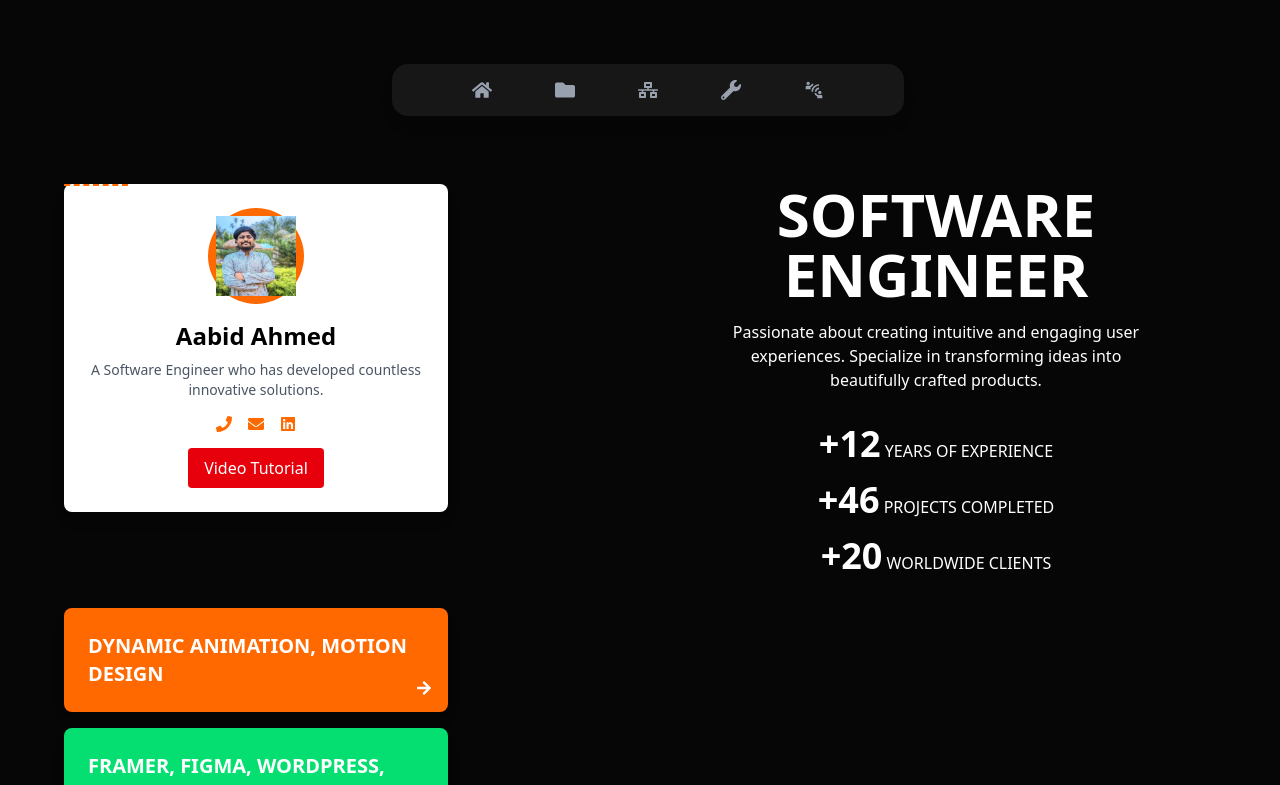
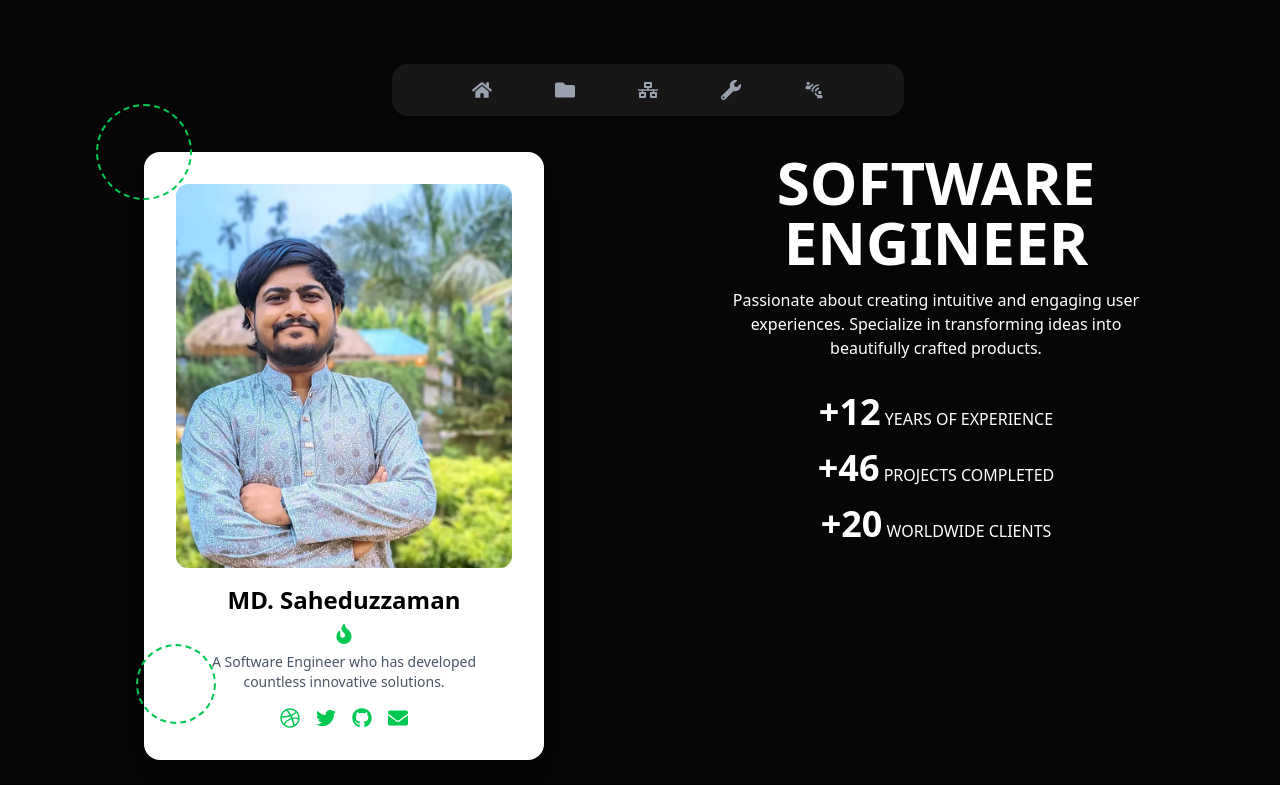
Before and after one commit to sahed009/portfolio-v2, a React (Vite) app: page / in a window 1280 px wide. Shown: the top 785 px of the page. Built offline with nearby package versions, Linux system fonts and the light colour scheme.

Commit message:
fixed profile card

```diff
--- a/src/components/Hero.jsx
+++ b/src/components/Hero.jsx
@@ -7,11 +7,11 @@ import SkillCards from "./SkillCards";
 const Hero = () => {
 	return (
 		<>
-			<div className="bg-[#060606] p-8 min-h-screen text-white">
+			<div className="bg-[#060606] p-8 text-white">
 				<div className="fixed z-50 top-8 left-0 right-0 max-w-lg mx-auto px-2 py-8 rounded-2xl">
 					<TopBar />
 				</div>
-				<div className="container mx-auto p-8 mt-30">
+				<div className="container mx-auto px-1 md:px-8 mt-30">
 					<div className="grid grid-cols-1 md:grid-cols-2 gap-8 items-start">
 						<ProfileCard />
 						<MainContent />
--- a/src/components/ProfileCard.jsx
+++ b/src/components/ProfileCard.jsx
@@ -1,31 +1,42 @@
-import { FaPhone, FaEnvelope, FaLinkedin } from "react-icons/fa";
-import profileImage from "../assets/profile.webp"; // Adjust path based on your assets folder
-
+import { FaFire } from "react-icons/fa";
+import { FaDribbble, FaTwitter, FaGithub, FaEnvelope } from "react-icons/fa";
+import profileImg from "../assets/profile.png";
 const ProfileCard = () => {
   return (
-		<div className="bg-white rounded-lg shadow-lg p-6 relative max-w-sm">
-			<div className="absolute top-0 left-0 w-16 h-0.5 border-t-2 border-dashed border-orange-500"></div>
-			<div className="flex flex-col items-center">
-				<div className="w-24 h-24 rounded-full bg-orange-500 flex items-center justify-center mb-4 border-2 border-dashed border-orange-500">
+    <div className=" flex items-center justify-center  px-4 md:px-20">
+      <div className="bg-white text-center rounded-2xl p-8 w-full relative shadow-xl">
+        {/* Curved Dotted Line Top Left */}
+        <div className="absolute top-0 left-0 w-24 h-24 rounded-full border-2 border-dashed border-green-500 transform -translate-x-1/2 -translate-y-1/2"></div>
+
+        {/* Profile Image */}
         <img
-						src={profileImage}
-						alt="Profile"
-						className="w-20 h-20"
+          src={profileImg}
+          alt="MD. Saheduzzaman"
+          className="rounded-xl w-full md:h-96 p-0 object-cover"
         />
+
+        {/* Name */}
+        <h2 className="text-2xl font-bold mt-4 text-black">MD. Saheduzzaman</h2>
+
+        {/* Fire Icon */}
+        <div className="my-2 relative">
+          <FaFire className="text-green-500 text-xl mx-auto" />
+          {/* Curved Dotted Line Bottom Left */}
+          <div className="absolute -left-10 bottom-0 w-20 h-20 border-2 border-dashed border-green-500 rounded-full transform rotate-90 origin-bottom-left"></div>
         </div>
-				<h2 className="text-2xl font-bold text-black">Aabid Ahmed</h2>
-				<p className="text-gray-600 text-center mt-2 text-sm">
-					A Software Engineer who has developed countless innovative
-					solutions.
+
+        {/* Description */}
+        <p className="text-gray-600 text-sm px-2">
+          A Software Engineer who has developed countless innovative solutions.
         </p>
-				<div className="flex space-x-4 mt-4">
-					<FaPhone className="text-orange-500 hover:text-orange-600" />
-					<FaEnvelope className="text-orange-500 hover:text-orange-600" />
-					<FaLinkedin className="text-orange-500 hover:text-orange-600" />
+
+        {/* Social Icons */}
+        <div className="flex justify-center gap-4 mt-4 text-green-500 text-xl">
+          <FaDribbble />
+          <FaTwitter />
+          <FaGithub />
+          <FaEnvelope />
         </div>
-				<button className="bg-red-600 text-white px-4 py-2 rounded mt-4 hover:bg-red-700">
-					Video Tutorial
-				</button>
       </div>
     </div>
   );
--- a/src/components/TopBar.jsx
+++ b/src/components/TopBar.jsx
@@ -4,7 +4,7 @@ import { MdConnectWithoutContact } from "react-icons/md";
 import { Link } from "react-scroll";
 const TopBar = () => {
 	return (
-		<div className="flex justify-center items-center w-5/6 mx-auto md:w-lg p-4 bg-[#171717] rounded-2xl shadow-lg">
+		<div className="flex justify-center items-center w-5/6 mx-auto md:w-lg p-4 bg-[#171717] rounded-2xl">
 			<div className="flex justify-around items-center md:px-8 w-full max-w-lg">
 				<Link to="home" smooth={true} duration={500}>
 					<FaHome className="text-xl text-gray-400 hover:text-green-400 hover:animate-bounce duration-300 ease-in-out" />
```
Also changed, not shown: src/assets/profile.png (added). Lines whose indentation alone changed are shown as unchanged.
